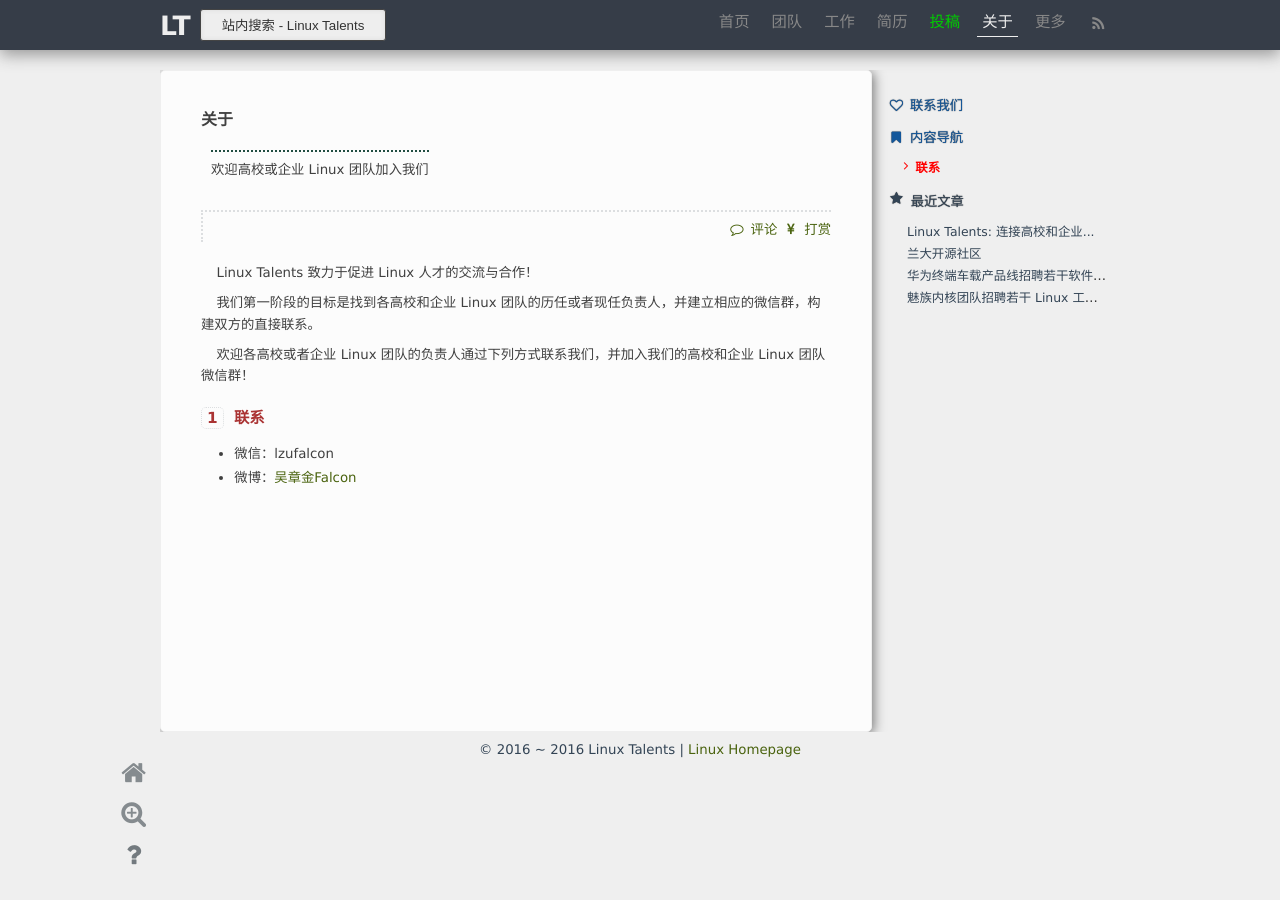
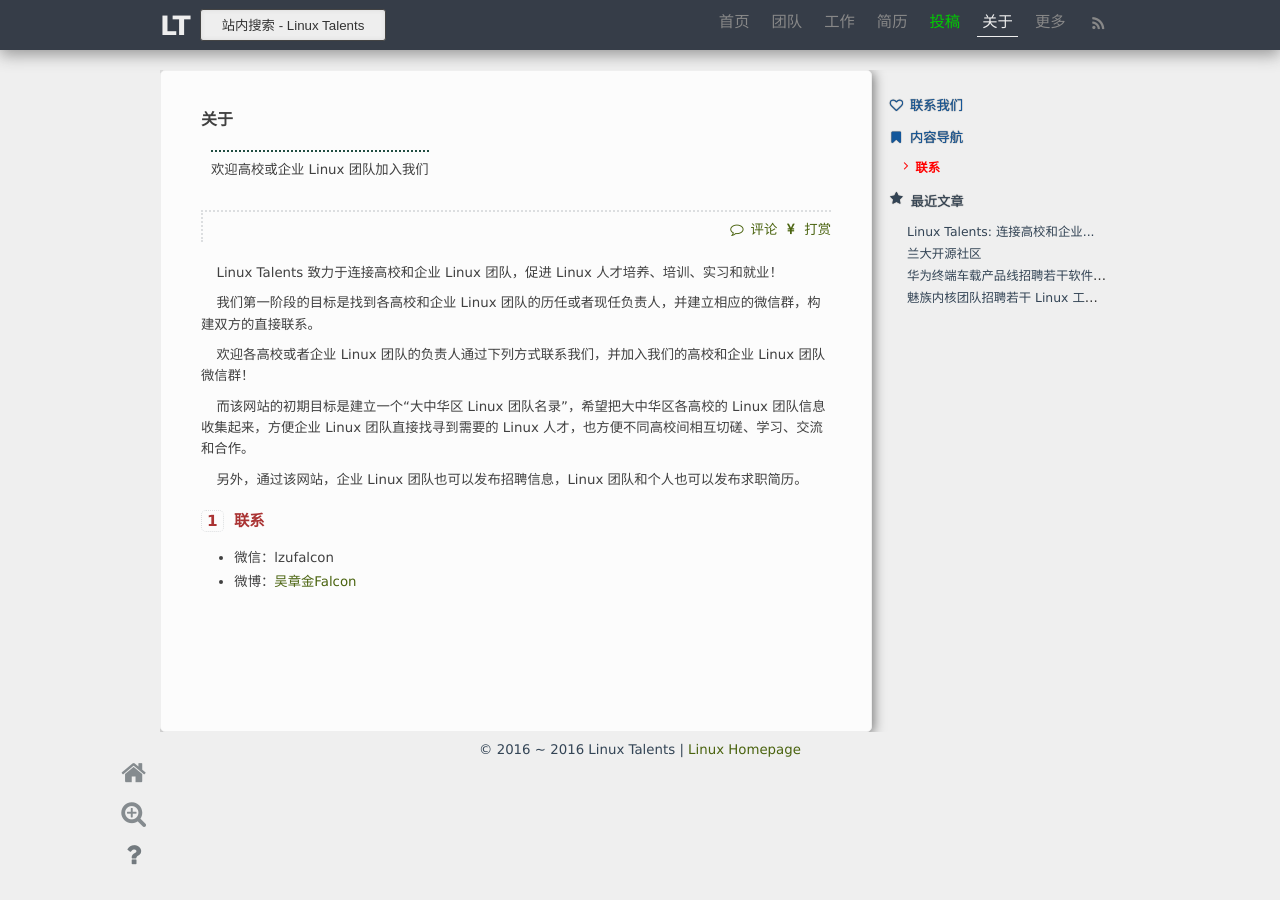
Before and after one commit to lzufalcon/linux-talents.github.io, a Jekyll site: the page built from pages/about.md, in a window 1280 px wide. Built offline with Jekyll 4.4.1, drawn with Linux system fonts in a browser that asks for light colours.

Commit message:
about: Update description
Signed-off-by: Wu Zhangjin <wuzhangjin@gmail.com>

```diff
--- a/pages/about.md
+++ b/pages/about.md
@@ -7,12 +7,16 @@ permalink: /about/
 order: 50
 ---
 
-Linux Talents 致力于促进 Linux 人才的交流与合作！
+Linux Talents 致力于连接高校和企业 Linux 团队，促进 Linux 人才培养、培训、实习和就业！
 
 我们第一阶段的目标是找到各高校和企业 Linux 团队的历任或者现任负责人，并建立相应的微信群，构建双方的直接联系。
 
 欢迎各高校或者企业 Linux 团队的负责人通过下列方式联系我们，并加入我们的高校和企业 Linux 团队微信群！
 
+而该网站的初期目标是建立一个“大中华区 Linux 团队名录”，希望把大中华区各高校的 Linux 团队信息收集起来，方便企业 Linux 团队直接找寻到需要的 Linux 人才，也方便不同高校间相互切磋、学习、交流和合作。
+
+另外，通过该网站，企业 Linux 团队也可以发布招聘信息，Linux 团队和个人也可以发布求职简历。
+
 ## 联系
 
 * 微信：lzufalcon
```
